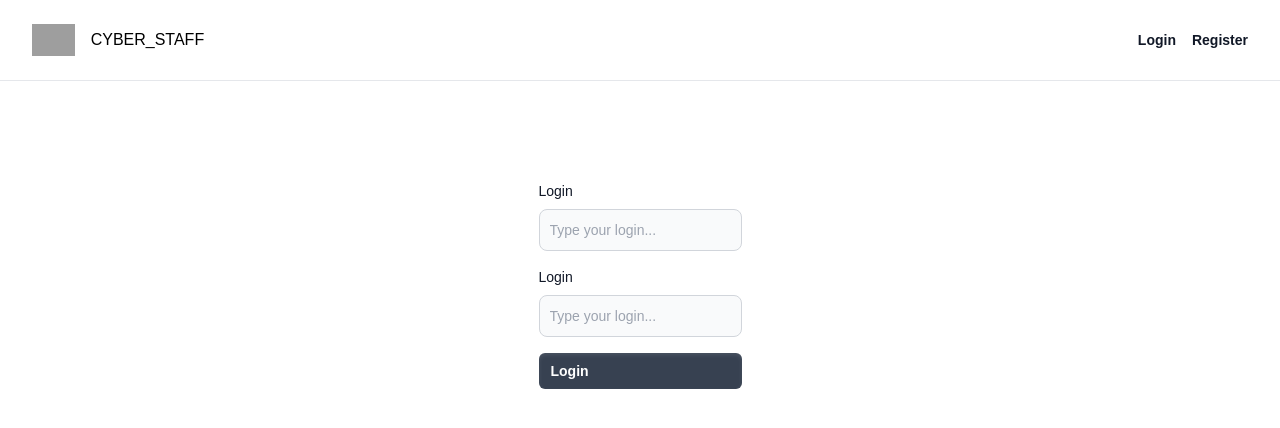
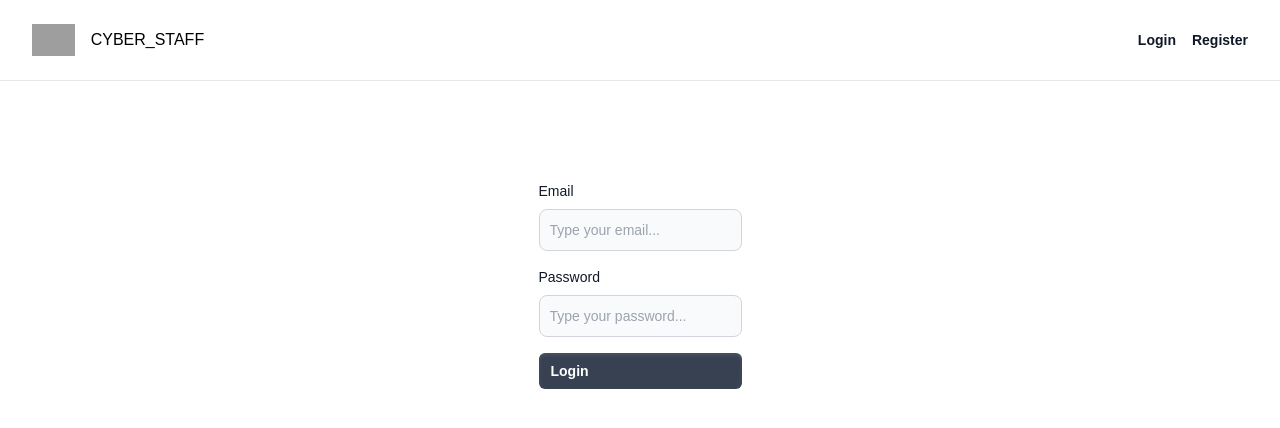
Before and after one commit to kazakhagent007/todo, a Next.js app: page /login in a window 1280 px wide. Shown: the top 428 px of the page. Built offline with nearby package versions, Linux system fonts and the light colour scheme; grey boxes are pictures that could not be loaded.

Commit message:
fix: react-hook-form

```diff
--- a/src/app/login/page.tsx
+++ b/src/app/login/page.tsx
@@ -1,66 +1,78 @@
 'use client';
 
 import { Button } from '@headlessui/react';
-import { FormEvent, useCallback } from 'react';
+import { useForm } from 'react-hook-form';
 import { useRouter } from 'next/navigation';
+import { useMessage } from '@/config/providers/MessageProvider';
+
+interface FormData {
+  email: string;
+  password: string;
+}
 
 export default function Login() {
   const router = useRouter();
+  const { openMessage } = useMessage();
+  const {
+    register,
+    handleSubmit,
+    formState: { errors },
+  } = useForm<FormData>();
 
-  const onSubmitForm = useCallback(async (e: FormEvent) => {
-    e.preventDefault();
-    const formData = new FormData(e.target as HTMLFormElement);
-    const email = formData.get('email');
-    const password = formData.get('password');
-    console.log(email, password);
+  const onSubmit = async (data: FormData) => {
     try {
       const res = await fetch(`/api/auth/login`, {
         method: 'POST',
         headers: { 'Content-Type': 'application/json' },
-        body: JSON.stringify({ email, password }),
+        body: JSON.stringify(data),
       });
 
-      console.log(res);
+      if (!res.ok) {
+        openMessage({ title: 'Invalid credentials.', type: 'error' });
+        return;
+      }
 
-      if (!res.ok) {
-        console.log('Invalid credentials.');
-        return;
-      } else {
-        router.push('/list'); // Redirect after login
-      }
+      openMessage({ title: 'Login successful!', type: 'success' });
+      router.push('/list');
     } catch {
-      console.log('error');
+      openMessage({ title: 'Error on login, try again!', type: 'error' });
     }
-  }, []);
+  };
 
   return (
     <div className="flex flex-col items-center mt-[100px] gap-4">
-      <form onSubmit={onSubmitForm} className="flex flex-col gap-4">
+      <form onSubmit={handleSubmit(onSubmit)} className="flex flex-col gap-4">
         <div>
-          <label htmlFor="email" className="block mb-2 text-sm font-medium text-gray-900 ">
-            Login
+          <label htmlFor="email" className="block mb-2 text-sm font-medium text-gray-900">
+            Email
           </label>
           <input
-            name="email"
+            {...register('email', {
+              required: 'Email is required',
+              pattern: {
+                value: /^[^\s@]+@[^\s@]+\.[^\s@]+$/i,
+                message: 'Invalid email address',
+              },
+            })}
             type="text"
             id="email"
             className="bg-gray-50 border border-gray-300 text-gray-900 text-sm rounded-lg focus:ring-blue-500 focus:border-blue-500 block w-full p-2.5"
-            placeholder="Type your login..."
-            required
+            placeholder="Type your email..."
           />
+          {errors.email && <p className="text-red-500 text-xs mt-1">{errors.email.message}</p>}
         </div>
         <div>
           <label htmlFor="password" className="block mb-2 text-sm font-medium text-gray-900">
-            Login
+            Password
           </label>
           <input
-            name="password"
+            {...register('password', { required: 'Password is required' })}
             type="password"
             id="password"
             className="bg-gray-50 border border-gray-300 text-gray-900 text-sm rounded-lg focus:ring-blue-500 focus:border-blue-500 block w-full p-2.5"
-            placeholder="Type your login..."
-            required
+            placeholder="Type your password..."
           />
+          {errors.password && <p className="text-red-500 text-xs mt-1">{errors.password.message}</p>}
         </div>
 
         <Button
--- a/src/app/register/page.tsx
+++ b/src/app/register/page.tsx
@@ -46,6 +46,8 @@ export default function Register() {
     }
   };
 
+  console.log(errors);
+
   return (
     <div className="flex flex-col items-center mt-[100px] gap-4">
       <form onSubmit={handleSubmit(onSubmit)} className="flex flex-col gap-4">
@@ -54,7 +56,13 @@ export default function Register() {
             Login
           </label>
           <input
-            {...register('email', { required: 'Email is required' })}
+            {...register('email', {
+              required: 'Email is required',
+              pattern: {
+                value: /^[^\s@]+@[^\s@]+\.[^\s@]+$/i,
+                message: 'Invalid email address',
+              },
+            })}
             type="text"
             id="email"
             className="bg-gray-50 border border-gray-300 text-gray-900 text-sm rounded-lg focus:ring-blue-500 focus:border-blue-500 block w-full p-2.5"
@@ -67,7 +75,10 @@ export default function Register() {
             Password
           </label>
           <input
-            {...register('password', { required: 'Password is required', minLength: 6 })}
+            {...register('password', {
+              required: 'Password is required',
+              minLength: { value: 6, message: 'Min length of password is 6' },
+            })}
             type="password"
             id="password"
             className="bg-gray-50 border border-gray-300 text-gray-900 text-sm rounded-lg focus:ring-blue-500 focus:border-blue-500 block w-full p-2.5"
```
